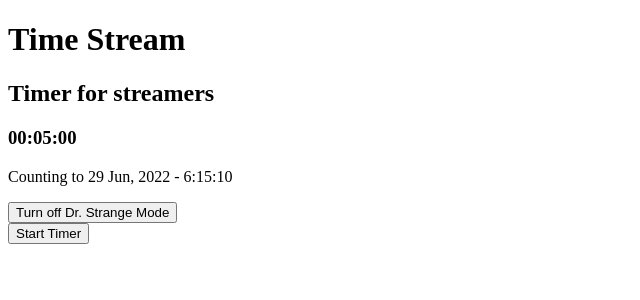
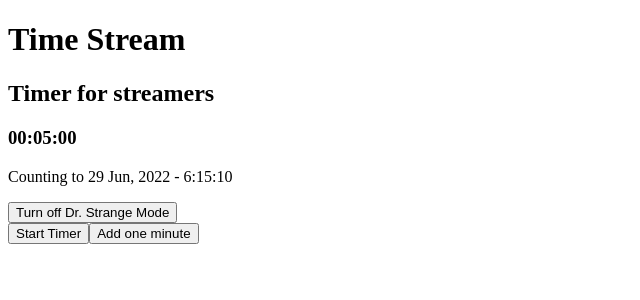
Before and after one commit to ben-laird/adjustable-timer, a React (Create React App) app: page / in a window 1280 px wide. Shown: the top 300 px of the page, without its empty margins (0-640 px from the left). Built offline with nearby package versions, Linux system fonts and the light colour scheme.

Commit message:
Add props to Adjust Target

```diff
--- a/src/App.tsx
+++ b/src/App.tsx
@@ -1,3 +1,4 @@
+import AdjustTarget from "./features/timer/AdjustTarget";
 import StartStop from "./features/timer/StartStop";
 import Timer from "./features/timer/Timer";
 
@@ -8,6 +9,10 @@
       <h2>Timer for streamers</h2>
       <Timer />
       <StartStop />
+      <AdjustTarget
+        delta={{ value: 1, unit: "minute" }}
+        text="Add one minute"
+      />
     </div>
   );
 };
--- a/src/features/timer/AdjustTarget.tsx
+++ b/src/features/timer/AdjustTarget.tsx
@@ -1,16 +1,21 @@
 import { connect, ConnectedProps } from "react-redux";
+import { RootState } from "../../app/store";
 import { adjustTarget, DayDelta } from "./timerSlice";
 
-type AdjustTargetProps = ConnectedProps<typeof connectUp>
+export type AdjustTargetBaseProps = { delta: DayDelta; text: string };
+type AdjustTargetProps = ConnectedProps<typeof connectUp>;
 
 const AdjustTarget = (props: AdjustTargetProps) => {
-  const adjTarget = (delta: DayDelta) => () => {props.adjustTarget(delta)};
+  const adjTarget = (delta: DayDelta) => () => {
+    props.adjustTarget(delta);
+  };
 
-  return (
-    <button onClick={adjTarget({value: 1, unit: "minute"})}>Add one minute</button>
-  );
+  return <button onClick={adjTarget(props.delta)}>{props.text}</button>;
 };
 
-const connectUp = connect(null, { adjustTarget });
+const connectUp = connect(
+  (_state: RootState, ownProps: AdjustTargetBaseProps) => ownProps,
+  { adjustTarget }
+);
 
 export default connectUp(AdjustTarget);
```
